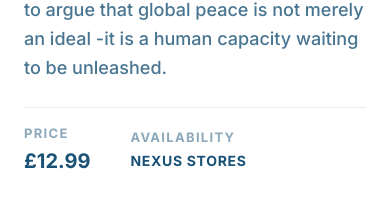
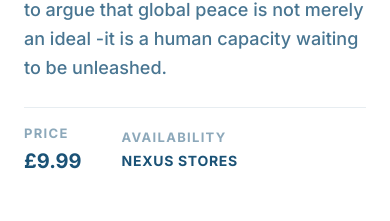
Before and after one commit to Vyce-Digital-Media/global-peace-ministry, a Next.js app: page / in a window 390 px wide. Shown: the part 4771-4992 px from the top of the page. Built offline with nearby package versions, Linux system fonts and the light colour scheme; a web font is replaced by a local one.

Commit message:
implement home page and booking page with responsive cinematic layouts and ministry content

```diff
--- a/src/app/book/page.tsx
+++ b/src/app/book/page.tsx
@@ -53,9 +53,9 @@ export default function BookPage() {
                         <p className="text-primary-900 font-medium"><strong>Author:</strong> Lord Professor Dr. Kingsley Kebiru Momodu <br /><span className="text-sm text-primary-900/60 font-normal">PhD in World Peace | Honorary Doctorate | Honorary Professor of World Peace <br />Kennedy University of Baptist, United States of America</span></p>
                         <p className="text-primary-900 font-medium mt-2"><strong>Publisher:</strong> Nexus Stores</p>
                         <p className="text-primary-900/80"><strong>First Published:</strong> 2026 | <strong>ISBN:</strong> 978-93-47491-13-9</p>
-                        <p className="text-primary-900 font-bold text-2xl mt-4">MRP: £12.99</p>
+                        <p className="text-primary-900 font-bold text-2xl mt-4">MRP: £9.99</p>
                         <div className="flex flex-col sm:flex-row flex-wrap gap-4 mt-6">
-                           <a href="/" target="_blank" rel="noopener noreferrer" className="btn-primary text-center">
+                           <a href="https://amzn.in/d/09pwp67w" target="_blank" rel="noopener noreferrer" className="btn-primary text-center">
                               Order Now - nexus stores
                            </a>
                            <Link href="/contact" className="btn-secondary text-primary-900 border-primary-900 hover:bg-primary-900 hover:text-white text-center">
--- a/src/app/page.tsx
+++ b/src/app/page.tsx
@@ -293,7 +293,7 @@ export default function Home() {
             <div className="flex flex-wrap items-center gap-10 pt-4 border-t border-primary-900/10">
               <div className="flex flex-col">
                 <span className="text-[13px] font-bold uppercase tracking-widest text-primary-900/50 mb-1">Price</span>
-                <span className="text-xl font-bold text-primary-900 font-sans">£12.99</span>
+                <span className="text-xl font-bold text-primary-900 font-sans">£9.99</span>
               </div>
               <div className="flex flex-col">
                 <span className="text-[13px] font-bold uppercase tracking-widest text-primary-900/50 mb-1">Availability</span>
@@ -303,7 +303,7 @@ export default function Home() {
 
             <div className="mt-12 flex flex-col sm:flex-row items-center gap-8">
 
-              <Link href="/" target="_blank" className="btn-primary px-10 hover:bg-transparent hover:text-primary-900">
+              <Link href="https://amzn.in/d/09pwp67w" target="_blank" className="btn-primary px-10 hover:bg-transparent hover:text-primary-900">
                 ORDER YOUR COPY
               </Link>
               <Link href="/book" className="text-primary-900 font-bold uppercase tracking-[0.2em] text-sm hover:text-primary-600 transition-colors">
```
